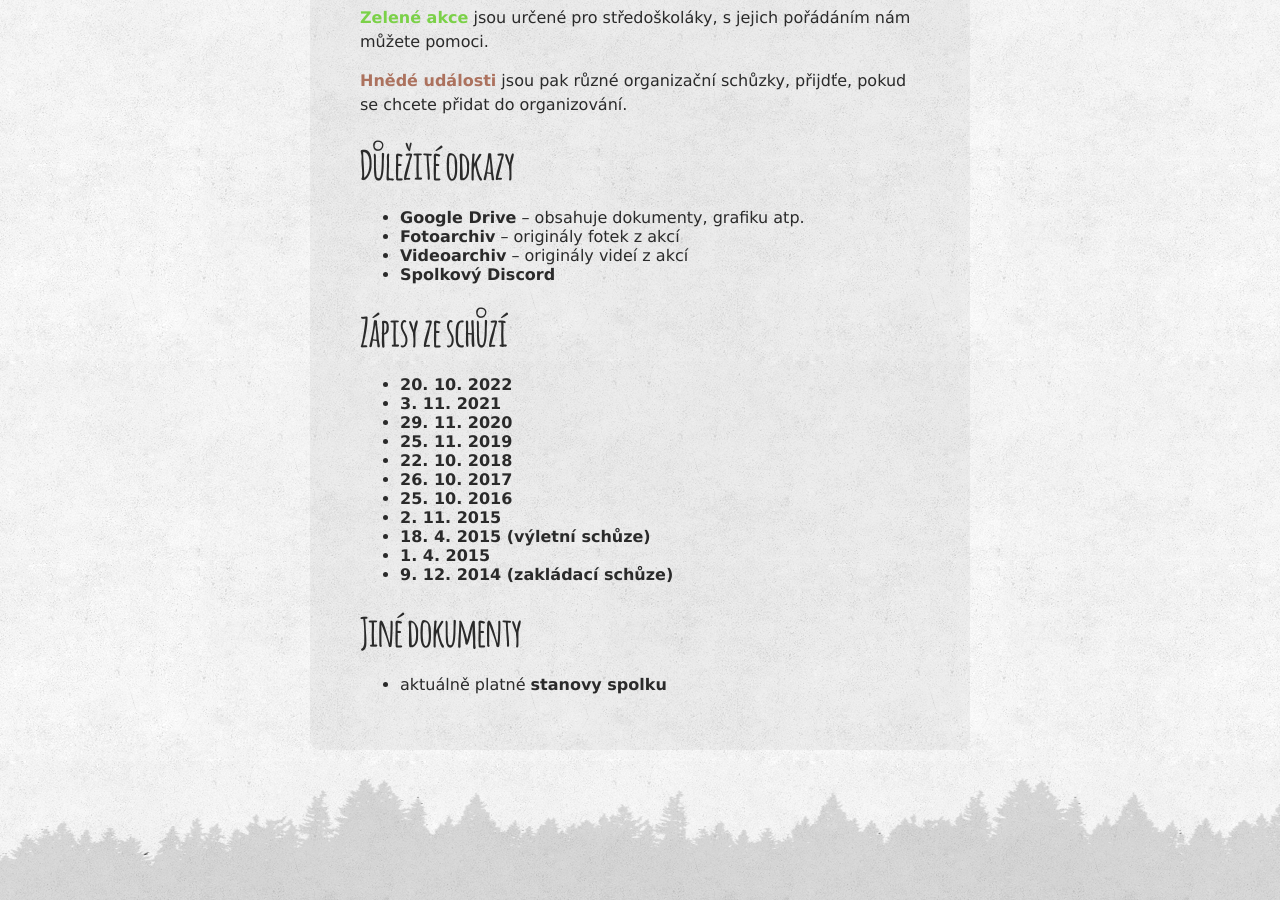
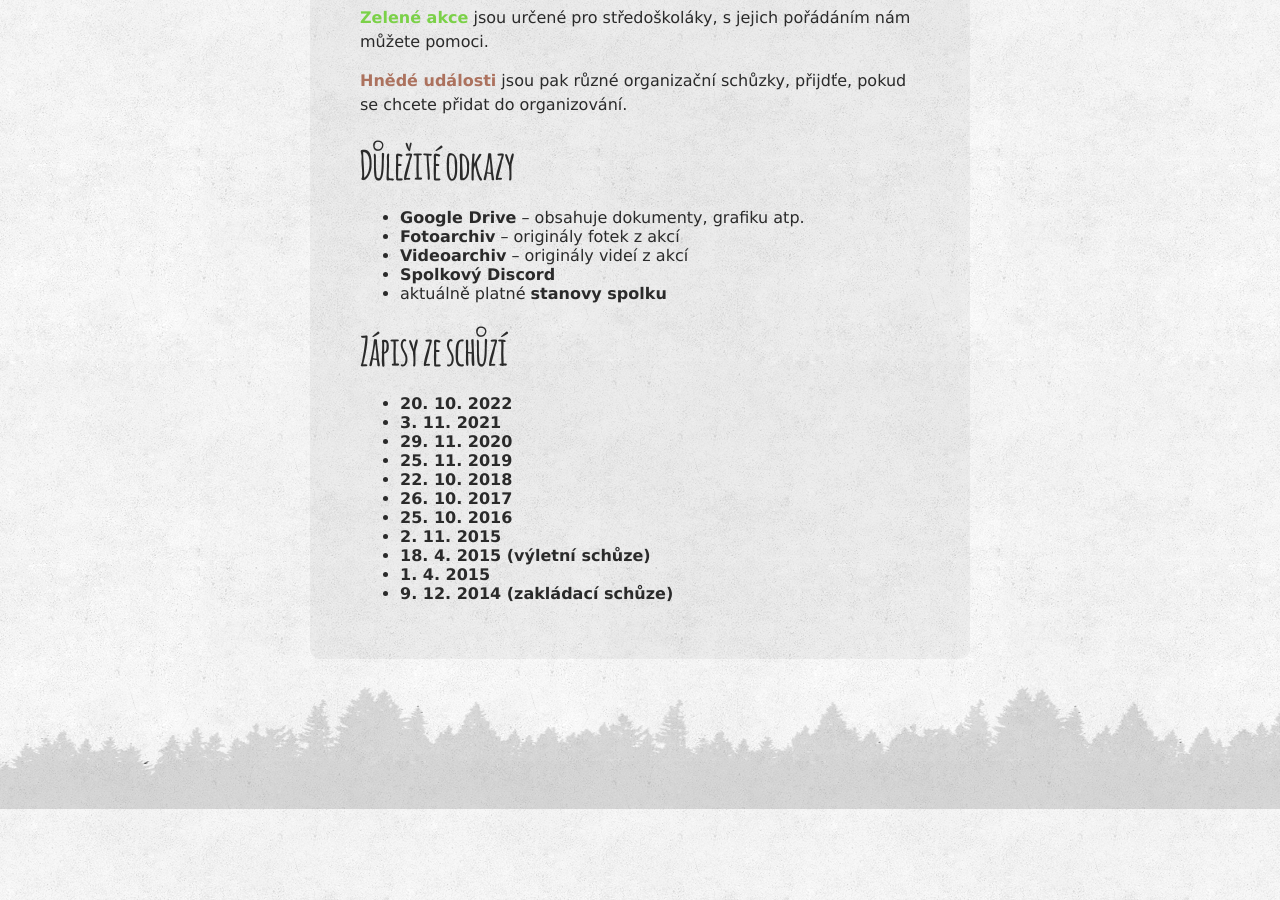
Before and after one commit to zverinec/zverinec-web, a Jekyll site: the page built from _pages/for-members.md, in a window 1280 px wide and 900 px high, scrolled down 1039 px. Built offline with Jekyll 4.4.1, drawn with Linux system fonts in a browser that asks for light colours; comment, search, counter and statistics services are not loaded.

Commit message:
Move rules to 'important documents'.

```diff
--- a/_pages/for-members.md
+++ b/_pages/for-members.md
@@ -39,7 +40,3 @@ schůzky, přijdťe, pokud se chcete přidat do organizování.
  * <a href="files/2015-04-18_zapis.pdf" target="_blank">18. 4. 2015 (výletní schůze)</a>
  * <a href="files/2015-04-01_zapis.pdf" target="_blank">1. 4. 2015</a>
  * <a href="files/2014-12-09_zapis.pdf" target="_blank">9. 12. 2014 (zakládací schůze)</a>
-
-## Jiné dokumenty
-
- * aktuálně platné <a href="files/stanovy.pdf" target="_blank">stanovy spolku</a>
```
Also changed, not shown: other parts of _pages/for-members.md (+1 -0 lines).
